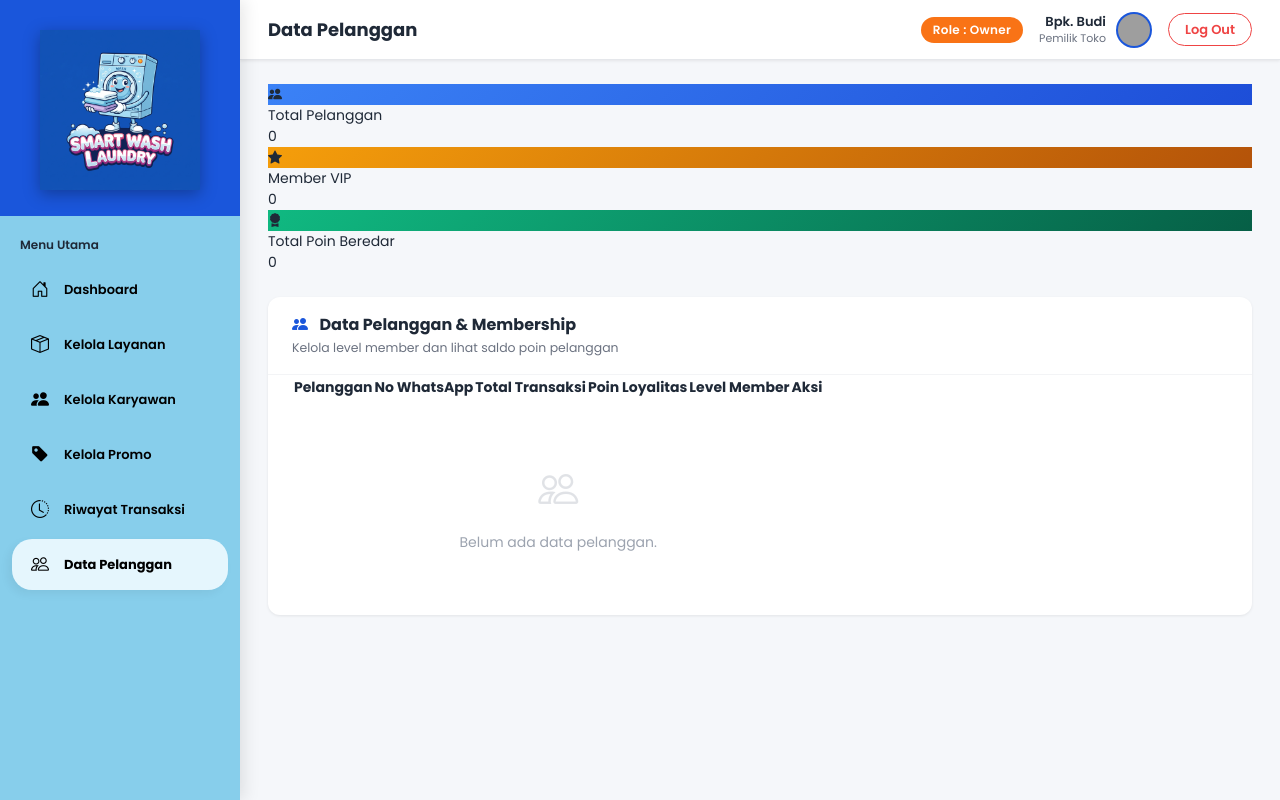
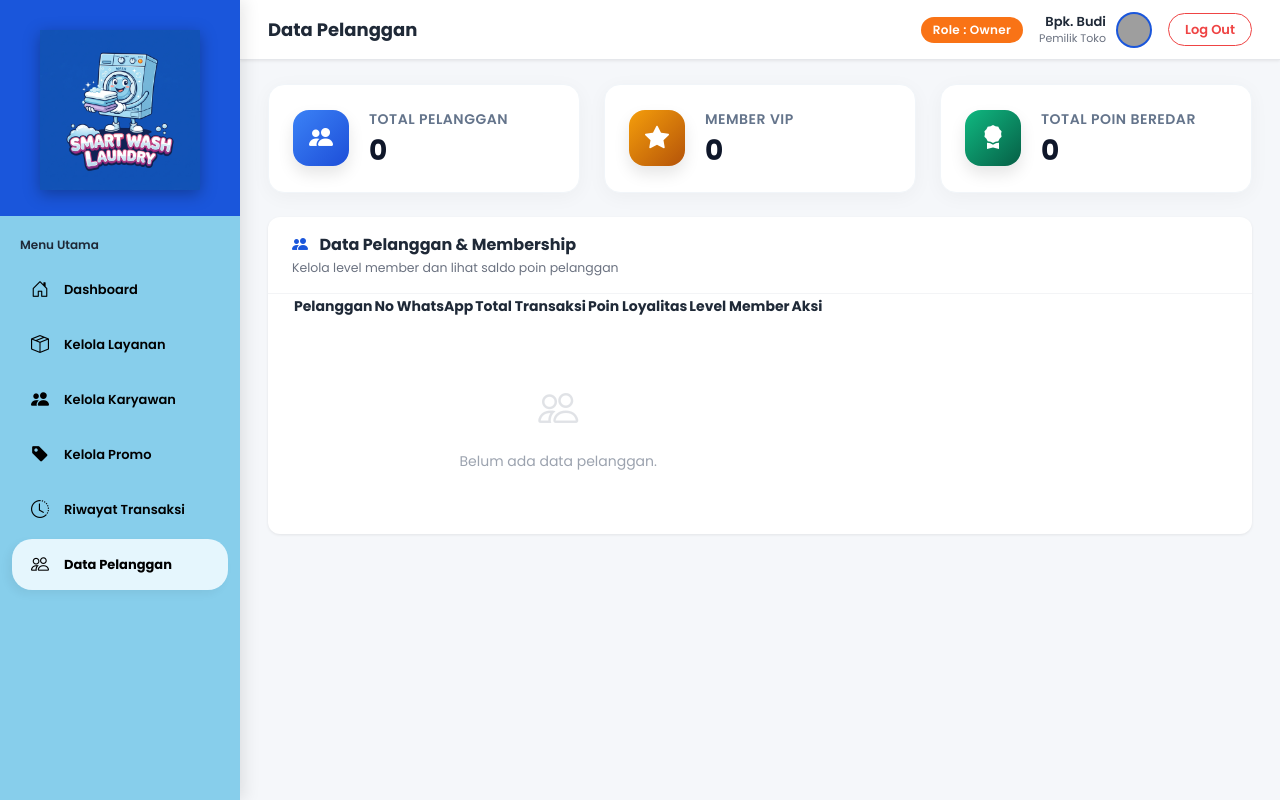
Before and after one commit to maull-prog/SmartWash-Laundry, a Flask app: page /pelanggan in a window 1280 px wide. Run offline with Flask 3, Linux system fonts and the light colour scheme; a user stored in the database is signed in; data that the repository does not hold is empty; some libraries are stand-ins or nearby versions; grey boxes are pictures that could not be loaded.

Commit message:
Update: Add new services, enforce add-on rules, and tidy up pelanggan stats layout

```diff
--- a/frontend/static/js/main.js
+++ b/frontend/static/js/main.js
@@ -118,7 +118,32 @@ document.addEventListener('DOMContentLoaded', function () {
     // ── Transaksi Baru: Service card selection ──
     document.querySelectorAll('.layanan-card').forEach(function (card) {
         card.addEventListener('click', function () {
+            var kategori = card.getAttribute('data-kategori');
+            var nama = card.getAttribute('data-nama');
+
+            // Logika Add-on (Pewangi Ekstra dkk)
+            if (kategori === 'Add-on') {
+                var adaLayananUtama = Array.from(document.querySelectorAll('.layanan-card.selected')).some(c => c.getAttribute('data-kategori') === 'Layanan');
+                if (!card.classList.contains('selected') && !adaLayananUtama) {
+                    alert('Layanan tambahan (' + nama + ') hanya bisa diinput jika Anda melakukan laundry atau setrika (memilih minimal satu Layanan utama).');
+                    return;
+                }
+            }
+
             card.classList.toggle('selected');
+
+            // Jika membatalkan layanan utama terakhir, hapus juga pilihan Add-on
+            if (kategori === 'Layanan' && !card.classList.contains('selected')) {
+                var adaLayananUtamaLain = Array.from(document.querySelectorAll('.layanan-card.selected')).some(c => c.getAttribute('data-kategori') === 'Layanan');
+                if (!adaLayananUtamaLain) {
+                    document.querySelectorAll('.layanan-card.selected').forEach(c => {
+                        if (c.getAttribute('data-kategori') === 'Add-on') {
+                            c.classList.remove('selected');
+                        }
+                    });
+                }
+            }
+
             updateOrderSummary();
         });
     });
--- a/frontend/templates/pelanggan.html
+++ b/frontend/templates/pelanggan.html
@@ -2,6 +2,15 @@
 {% set active_menu = 'pelanggan' %}
 
 {% block content %}
+<style>
+.stats-grid { display: grid; gap: 24px; }
+.stat-card { background: #fff; border-radius: 16px; padding: 24px; display: flex; align-items: center; gap: 20px; box-shadow: 0 4px 20px rgba(0,0,0,0.04); border: 1px solid #f1f5f9; transition: transform 0.2s, box-shadow 0.2s; }
+.stat-card:hover { transform: translateY(-4px); box-shadow: 0 12px 24px rgba(0,0,0,0.08); }
+.stat-icon { width: 56px; height: 56px; border-radius: 16px; display: flex; align-items: center; justify-content: center; font-size: 1.5rem; color: white; flex-shrink: 0; box-shadow: 0 8px 16px rgba(0,0,0,0.1); }
+.stat-info { display: flex; flex-direction: column; }
+.stat-label { font-size: 0.875rem; color: #64748b; margin: 0; font-weight: 600; text-transform: uppercase; letter-spacing: 0.5px; }
+.stat-value { font-size: 1.75rem; color: #0f172a; margin: 4px 0 0 0; font-weight: 800; line-height: 1.2; }
+</style>
 
 <!-- Header Stats -->
 <div class="stats-grid" style="grid-template-columns: repeat(3, 1fr); margin-bottom: 24px;">
```
